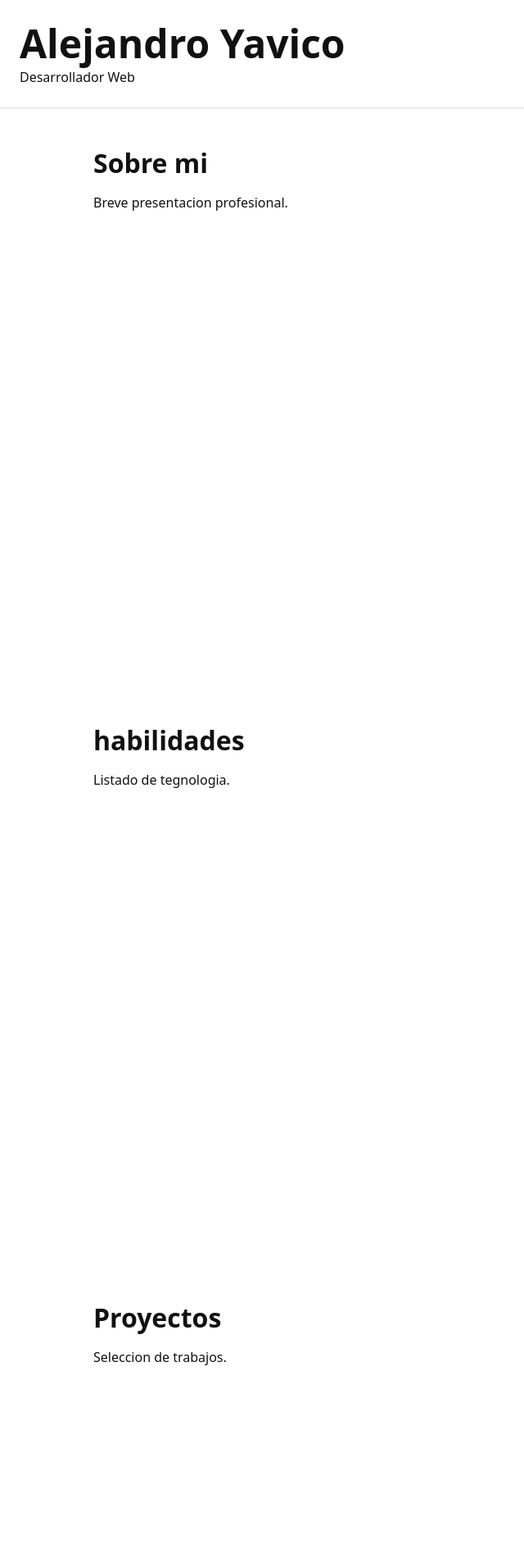
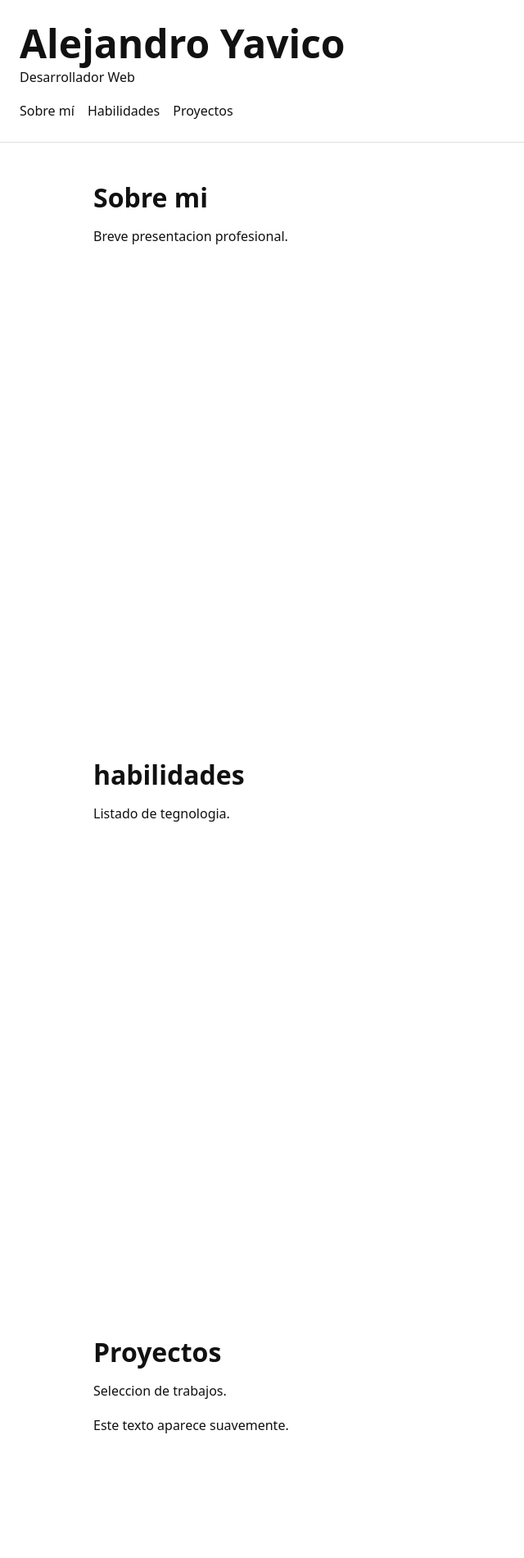
Before and after one commit to ayl09876/portafolio-3d, a plain HTML site: page index.html in a window 1280 px wide. Shown: the top 1900 px of the page at 82% size, without its empty margins (0-640 px from the left). Drawn offline with Linux system fonts and the light colour scheme.

Commit message:
Finalizacion de la Fase:1

```diff
--- a/assets/css/style.css
+++ b/assets/css/style.css
@@ -12,6 +12,7 @@ body {
   line-height: 1.6;
   min-height: 100vh;
   color: #111;
+  scroll-behavior: smooth;
 }
 
 /*Titulo*/
@@ -42,6 +43,63 @@ header {
   border-bottom: 1px solid #ddd;
 }
 
+nav {
+  margin-top: 1rem;
+  display: flex;
+  gap: 1rem;
+}
+
+.nav-link {
+  text-decoration: none;
+  color: #111;
+  font-weight: 500;
+  position: relative;
+  transition: all 0.3s ease;
+}
+
+.nav-link::after {
+  content: "";
+  position: absolute;
+  left: 0;
+  bottom: -3px;
+  width: 0;
+  height: 2px;
+  background: #111;
+  transition: width 0.3s ease;
+}
+
+.nav-link:hover::after {
+  width: 100%;
+}
+
+button {
+  padding: 0.8rem 1.5rem;
+  font-size: 1rem;
+  border: 1px solid #111;
+  background: transparent;
+  cursor: pointer;
+
+  transition:
+    background-color 0.3s ease,
+    color 0.3s ease,
+    transform 0.15s ease;
+}
+
+button:hover {
+  background: #111;
+  color: #fff;
+  transform: translateY(-2px);
+}
+
+button:focus {
+  outline: 2px solid #555;
+}
+
+button:active {
+  transform: scale(0.97);
+  transform: translateY(0) scale(0.97);
+}
+
 /* CONTENEDOR PRINCIPAL */
 main {
   display: flex;
@@ -60,6 +118,18 @@ section {
   min-height: 60vh;
 }
 
+.fade-in {
+  opacity: 0;
+  transform: translateY(20px);
+  transition:
+    opacity 0.6s ease,
+    trasnform 0.6s ease;
+}
+
+.fade-in.visible {
+  opacity: 1;
+  transform: translateY(0);
+}
 /* FOOTER */
 footer {
   padding: 2rem;
--- a/assets/js/main.js
+++ b/assets/js/main.js
@@ -0,0 +1,10 @@
+const boton = document.getElementById("btn-contacto");
+const texto = document.querySelector(".fade-in");
+
+window.addEventListener("load", () => {
+  texto.classList.add("visible");
+});
+
+boton.addEventListener("click", () => {
+  alert("Gracias por querer contactarme ☕");
+});
--- a/index.html
+++ b/index.html
@@ -11,6 +11,12 @@
       <h1>Alejandro Yavico</h1>
 
       <p>Desarrollador Web</p>
+
+      <nav>
+        <a href="#sobre-mi" class="nav-link">Sobre mí</a>
+        <a href="#habilidades" class="nav-link">Habilidades</a>
+        <a href="#proyectos" class="nav-link">Proyectos</a>
+      </nav>
     </header>
     <main>
       <section>
@@ -24,6 +30,12 @@
       <section>
         <h2>Proyectos</h2>
         <p>Seleccion de trabajos.</p>
+        <p class="fade-in">Este texto aparece suavemente.</p>
+      </section>
+      <section>
+        <h2>Contacto</h2>
+
+        <button id="btn-contacto">Tómate un café conmigo ☕</button>
       </section>
     </main>
     <footer>
```
